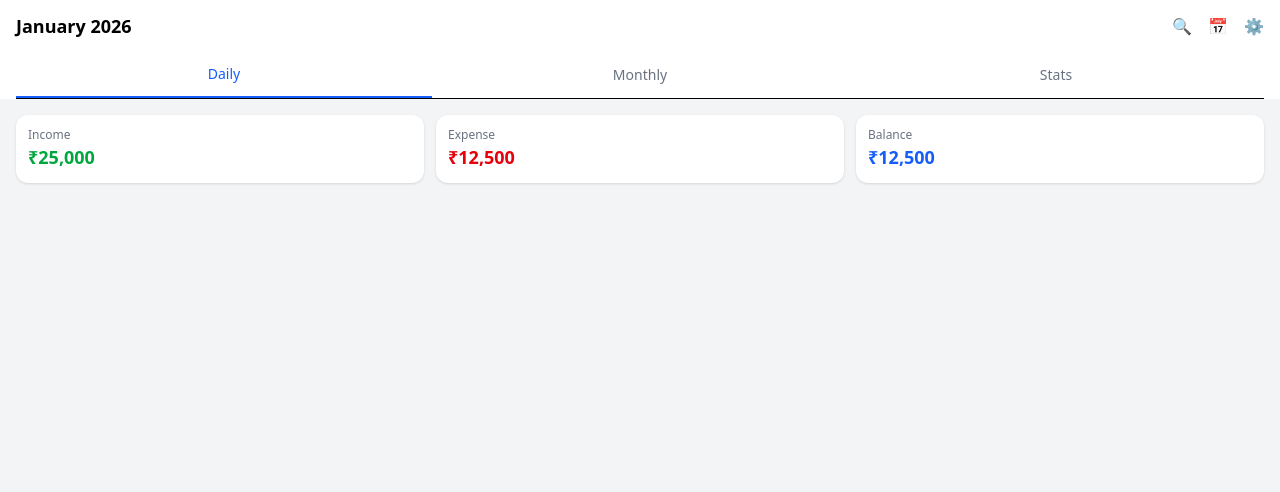
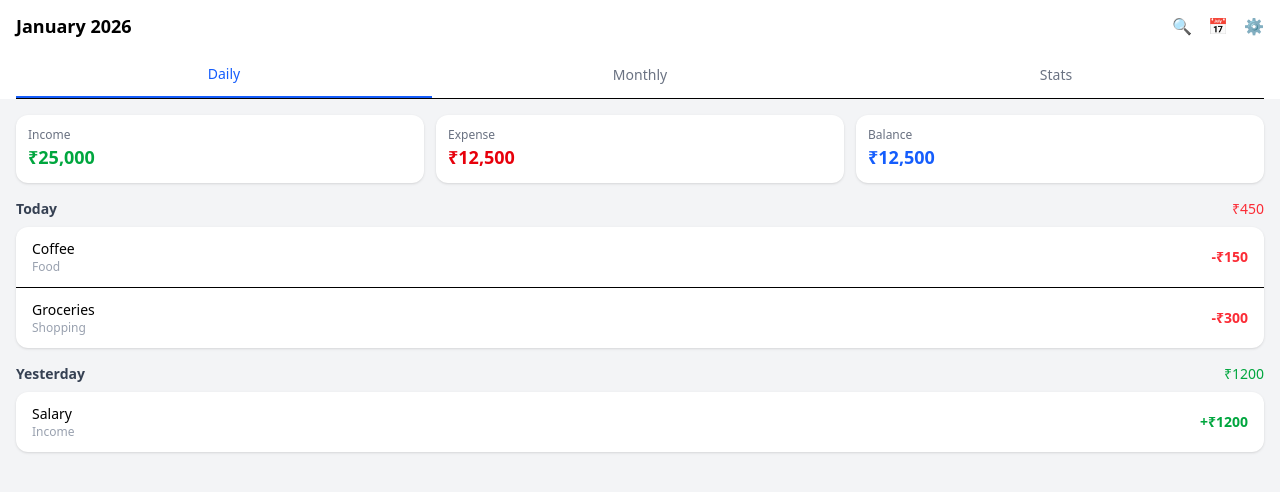
Before and after one commit to srinisapparada/expense-manager, a React (Vite) app in the folder expense-manager-react/: page / in a window 1280 px wide. Shown: the top 492 px of the page. Built offline with nearby package versions, Linux system fonts and the light colour scheme.

Commit message:
feat: add daily transaction list with grouping

```diff
--- a/expense-manager-react/src/App.jsx
+++ b/expense-manager-react/src/App.jsx
@@ -1,6 +1,7 @@
 import Header from "./components/Header";
 import Tabs from "./components/Tabs";
 import SummaryRow from "./components/SummaryRow";
+import DailyList from "./components/DailyList";
 
 export default function App() {
   return (
@@ -8,6 +9,7 @@ export default function App() {
       <Header />
       <Tabs />
       <SummaryRow />
+      <DailyList />
     </div>
   );
 }
--- /dev/null
+++ b/expense-manager-react/src/components/DailyList.jsx
@@ -0,0 +1,29 @@
+import DayGroup from "./DayGroup";
+
+export default function DailyList() {
+  const days = [
+    {
+      date: "Today",
+      total: -450,
+      transactions: [
+        { id: 1, title: "Coffee", category: "Food", amount: -150 },
+        { id: 2, title: "Groceries", category: "Shopping", amount: -300 },
+      ],
+    },
+    {
+      date: "Yesterday",
+      total: 1200,
+      transactions: [
+        { id: 3, title: "Salary", category: "Income", amount: 1200 },
+      ],
+    },
+  ];
+
+  return (
+    <div className="px-4 pb-24">
+      {days.map((day) => (
+        <DayGroup key={day.date} day={day} />
+      ))}
+    </div>
+  );
+}
--- /dev/null
+++ b/expense-manager-react/src/components/DayGroup.jsx
@@ -0,0 +1,28 @@
+import TransactionItem from "./TransactionItem";
+
+export default function DayGroup({ day }) {
+  return (
+    <div className="mb-4">
+      {/* Date header */}
+      <div className="flex justify-between items-center mb-2">
+        <span className="text-sm font-semibold text-gray-700">
+          {day.date}
+        </span>
+        <span
+          className={`text-sm font-medium ${
+            day.total < 0 ? "text-red-500" : "text-green-600"
+          }`}
+        >
+          ₹{Math.abs(day.total)}
+        </span>
+      </div>
+
+      {/* Transactions */}
+      <div className="bg-white rounded-xl shadow-sm divide-y">
+        {day.transactions.map((tx) => (
+          <TransactionItem key={tx.id} tx={tx} />
+        ))}
+      </div>
+    </div>
+  );
+}
--- /dev/null
+++ b/expense-manager-react/src/components/TransactionItem.jsx
@@ -0,0 +1,18 @@
+export default function TransactionItem({ tx }) {
+  return (
+    <div className="flex justify-between items-center px-4 py-3">
+      <div>
+        <p className="text-sm font-medium">{tx.title}</p>
+        <p className="text-xs text-gray-400">{tx.category}</p>
+      </div>
+
+      <p
+        className={`text-sm font-semibold ${
+          tx.amount < 0 ? "text-red-500" : "text-green-600"
+        }`}
+      >
+        {tx.amount < 0 ? "-" : "+"}₹{Math.abs(tx.amount)}
+      </p>
+    </div>
+  );
+}
```
